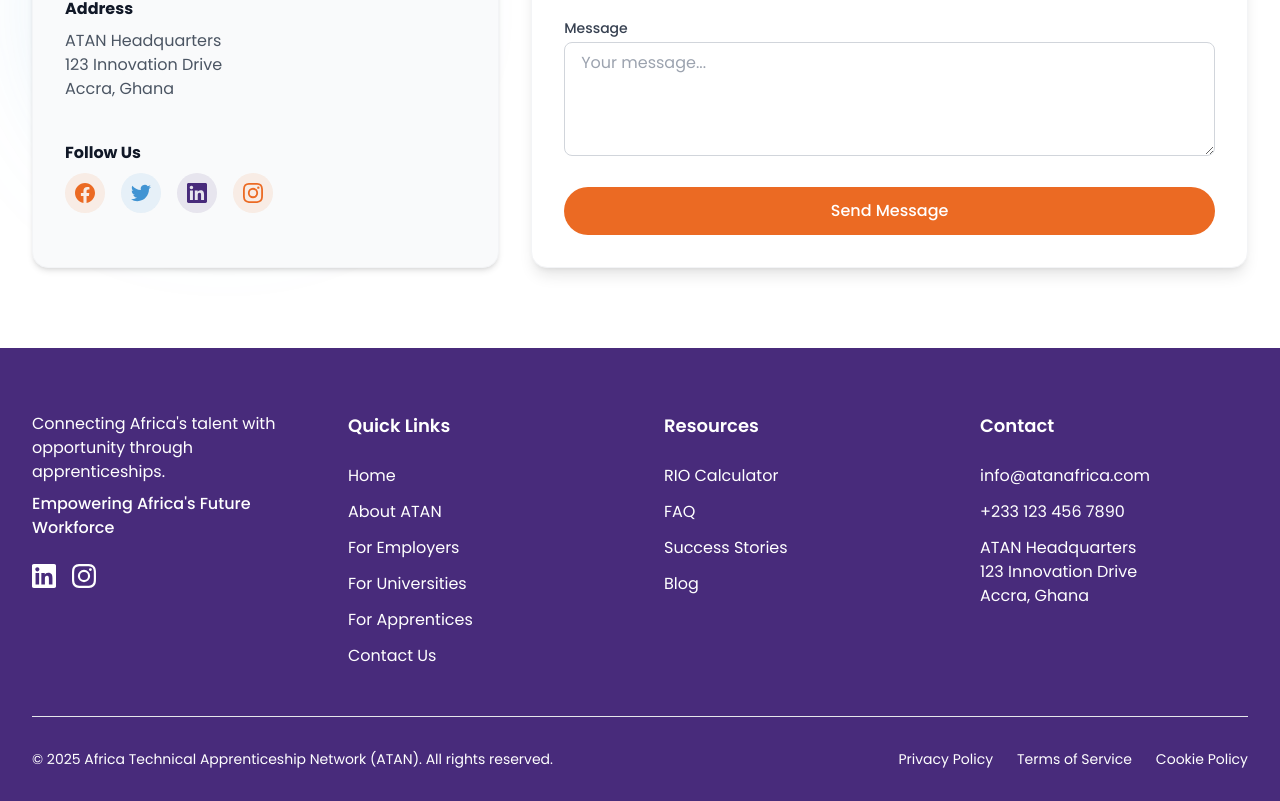
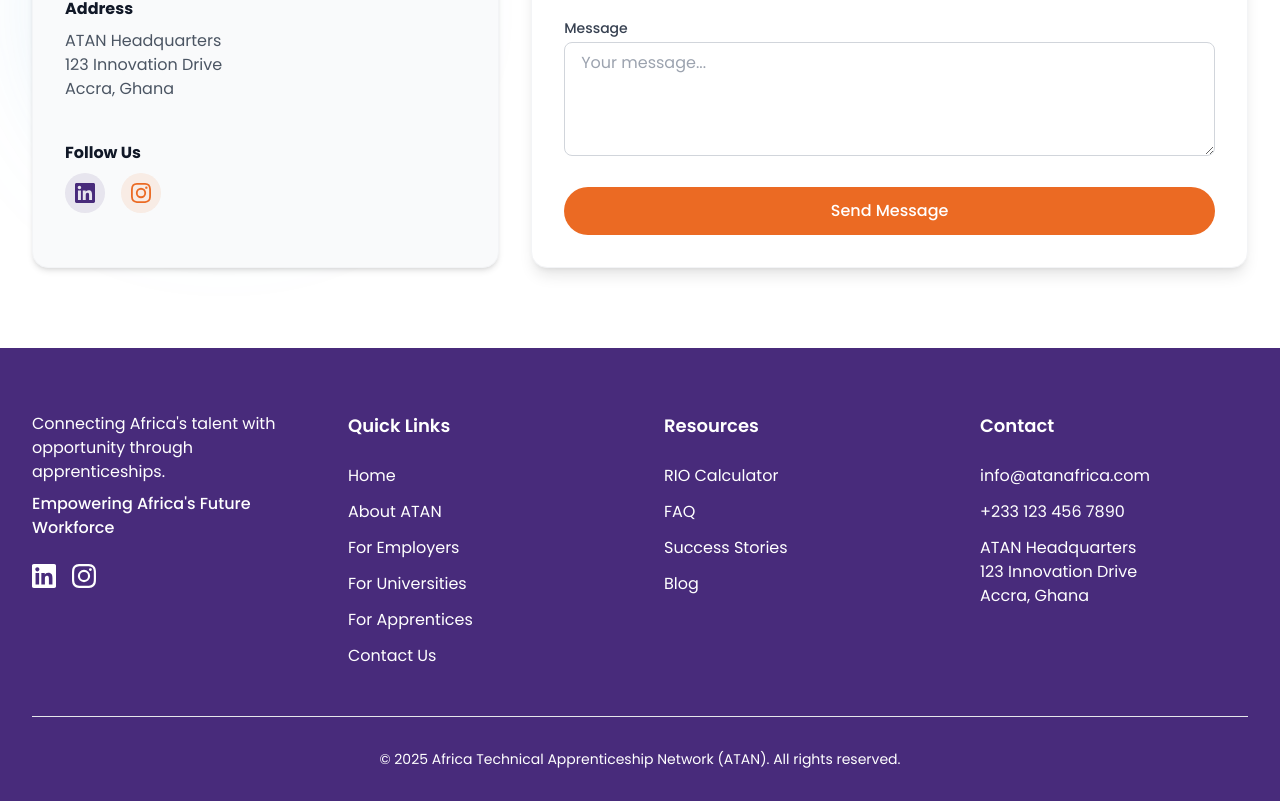
Before and after one commit to gorillagh/atan, a React (Vite) app: page / in a window 1280 px wide. Shown: the part 7367-8168 px from the top of the page. Built offline with nearby package versions, Linux system fonts and the light colour scheme.

Commit message:
update socials

```diff
--- a/src/components/Footer.jsx
+++ b/src/components/Footer.jsx
@@ -9,6 +9,9 @@
           <div>
             {/* <div className="flex items-center mb-6">
               <img src="/atan-logo.png" alt="ATAN" className="h-10" />
+            </div> */}
+            {/* <div className="flex items-center mb-6">
+              <h1 className="text-5xl">ATAN</h1>
             </div> */}
             <p className="text-blue-100 mb-2">
               Connecting Africa's talent with opportunity through
@@ -159,12 +162,12 @@
         </div>
 
         <div className="border-t border-blue-900/30 mt-12 pt-8">
-          <div className="flex flex-col md:flex-row justify-between items-center">
+          <div className="flex flex-col md:flex-row justify-center items-center">
             <p className="text-blue-200 text-sm">
               © {new Date().getFullYear()} Africa Technical Apprenticeship
               Network (ATAN). All rights reserved.
             </p>
-            <div className="flex space-x-6 mt-4 md:mt-0">
+            {/* <div className="flex space-x-6 mt-4 md:mt-0">
               <a
                 href="#"
                 className="text-blue-200 hover:text-white text-sm transition-colors"
@@ -183,7 +186,7 @@
               >
                 Cookie Policy
               </a>
-            </div>
+            </div> */}
           </div>
         </div>
       </div>
--- a/src/pages/home/sections/Contact.jsx
+++ b/src/pages/home/sections/Contact.jsx
@@ -66,7 +66,7 @@
               <div className="pt-4">
                 <h4 className="font-bold text-gray-900 mb-2">Follow Us</h4>
                 <div className="flex space-x-4">
-                  <a
+                  {/* <a
                     href="#"
                     className="w-10 h-10 rounded-full bg-orange/10 flex items-center justify-center text-orange hover:bg-orange hover:text-white transition-colors"
                   >
@@ -89,9 +89,10 @@
                     >
                       <path d="M23.953 4.57a10 10 0 01-2.825.775 4.958 4.958 0 002.163-2.723 10.011 10.011 0 01-3.127 1.195 4.92 4.92 0 00-8.384 4.482C7.69 8.095 4.067 6.13 1.64 3.162a4.822 4.822 0 00-.666 2.475c0 1.71.87 3.213 2.188 4.096a4.904 4.904 0 01-2.228-.616v.06a4.923 4.923 0 003.946 4.827 4.996 4.996 0 01-2.212.085 4.936 4.936 0 004.604 3.417 9.867 9.867 0 01-6.102 2.105c-.39 0-.779-.023-1.17-.067a13.995 13.995 0 007.557 2.209c9.053 0 13.998-7.496 13.998-13.985 0-.21 0-.42-.015-.63A9.935 9.935 0 0024 4.59z" />
                     </svg>
-                  </a>
+                  </a> */}
                   <a
-                    href="#"
+                    href="https://www.linkedin.com/company/africa-technical-assistance-network"
+                    target="_blank"
                     className="w-10 h-10 rounded-full bg-purple/10 flex items-center justify-center text-purple hover:bg-purple hover:text-white transition-colors"
                   >
                     <svg
@@ -103,7 +104,8 @@
                     </svg>
                   </a>
                   <a
-                    href="#"
+                    href="https://www.instagram.com/atanafrica?igsh=dXllYjZvNzhrcHli"
+                    target="_blank"
                     className="w-10 h-10 rounded-full bg-orange/10 flex items-center justify-center text-orange hover:bg-orange hover:text-white transition-colors"
                   >
                     <svg
```
